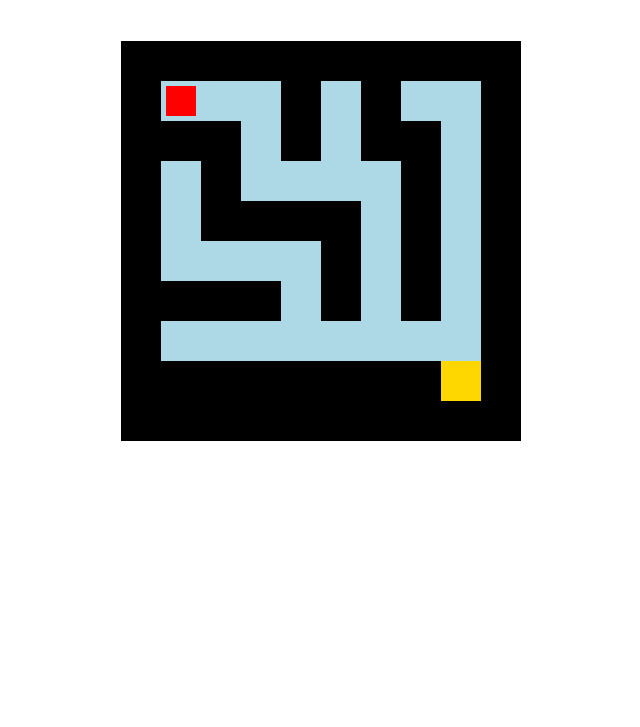
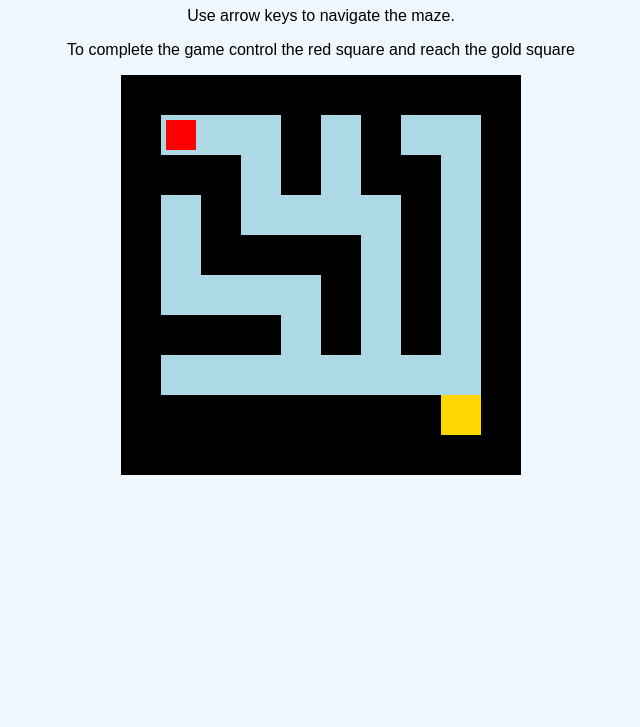
Before and after one commit to maryii673/project3-itec1100-maryii673, a plain HTML site: page index.html in a window 1280 px wide. Shown: the part 73-800 px from the top of the page, without its empty margins (319-959 px from the left). Drawn offline with Linux system fonts and the light colour scheme.

Commit message:
made changes to html doc

```diff
--- a/index.html
+++ b/index.html
@@ -15,12 +15,17 @@
       font-family: Arial, sans-serif;
       color: white;
       margin: 0;
+      background-color:aliceblue;
+    }
+    h1,p{
+      color: black;
     }
   </style>
 </head>
 <body>
   <h1>Maze Game</h1>
   <p>Use arrow keys to navigate the maze.</p>
+  <p>To complete the game control the red square and reach the gold square</p>
   <canvas id="gameCanvas" width="400" height="400"></canvas>
   <script src="script.js"></script>
 </body>
```
